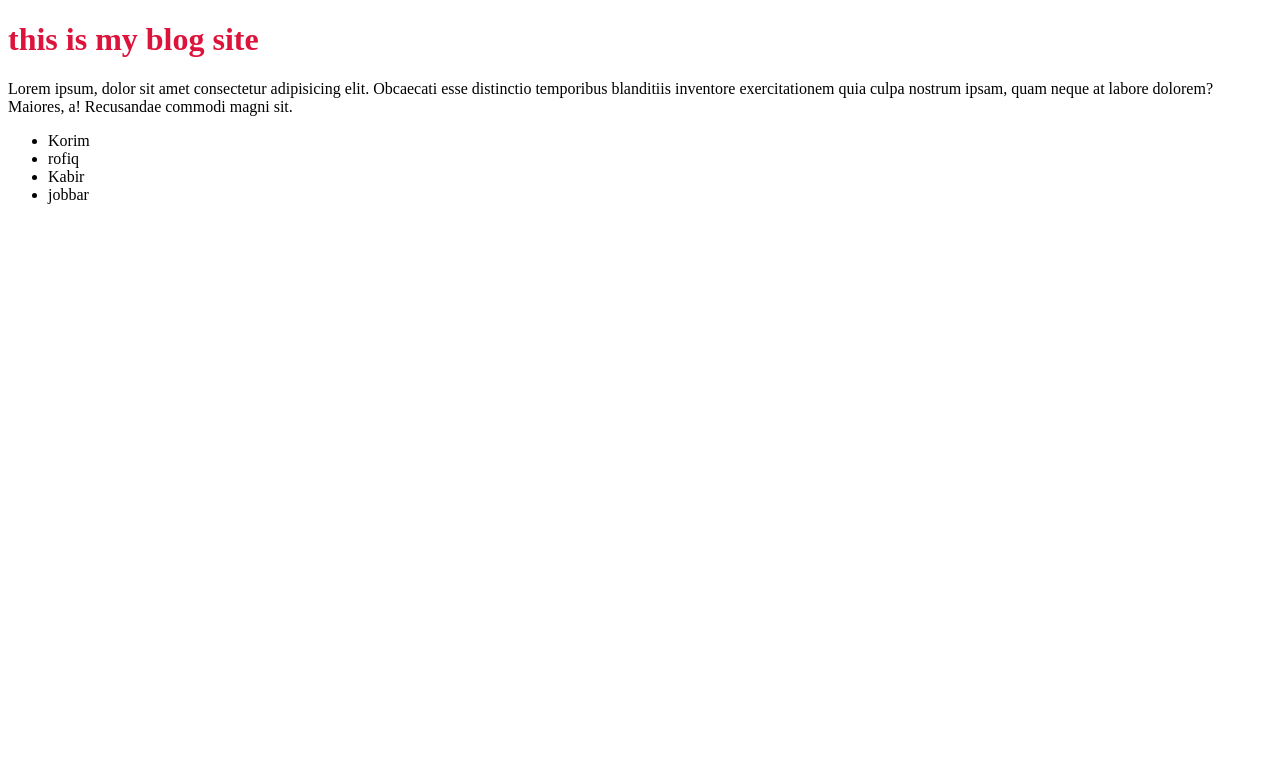
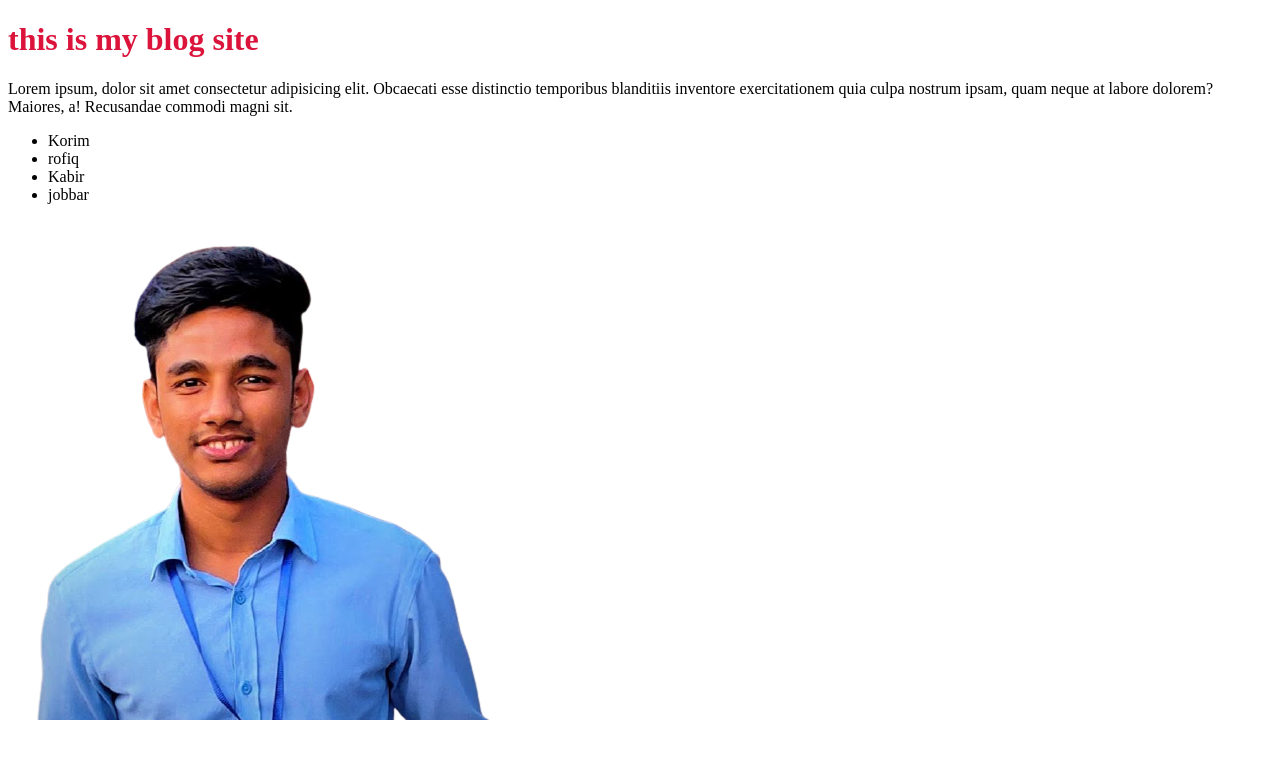
Before and after one commit to ismailali5931/my-second-repo, a plain HTML site: page index.html in a window 1280 px wide. Drawn offline with Linux system fonts and the light colour scheme.

Commit message:
image add

```diff
--- a/index.html
+++ b/index.html
@@ -16,5 +16,6 @@
         <li>Kabir</li>
         <li>jobbar</li>
     </ul>
+    <img src="123.png" alt="">
 </body>
 </html>
```
Also changed, not shown: 123.png (added).
